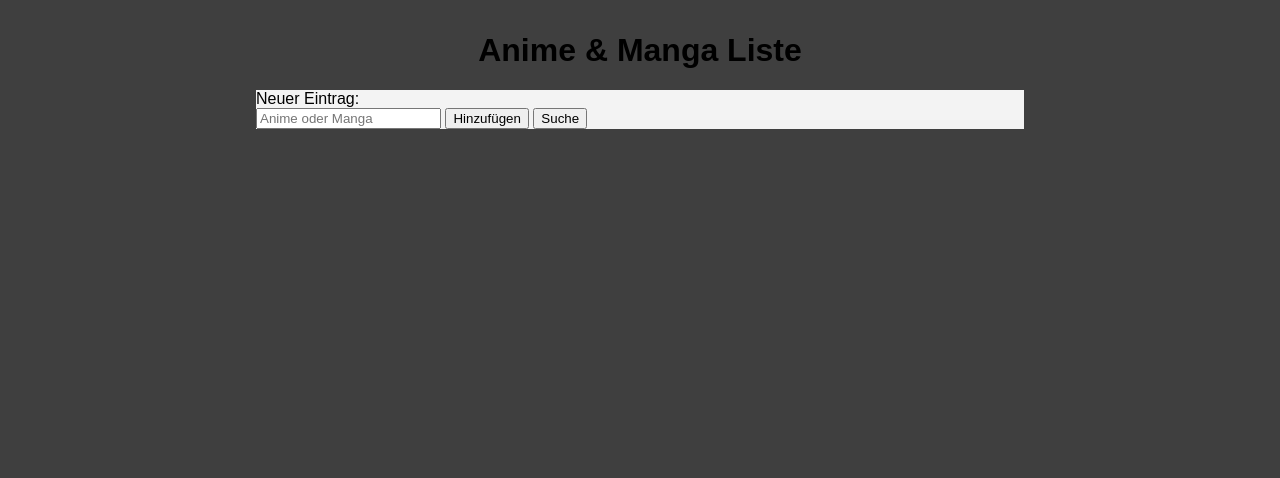
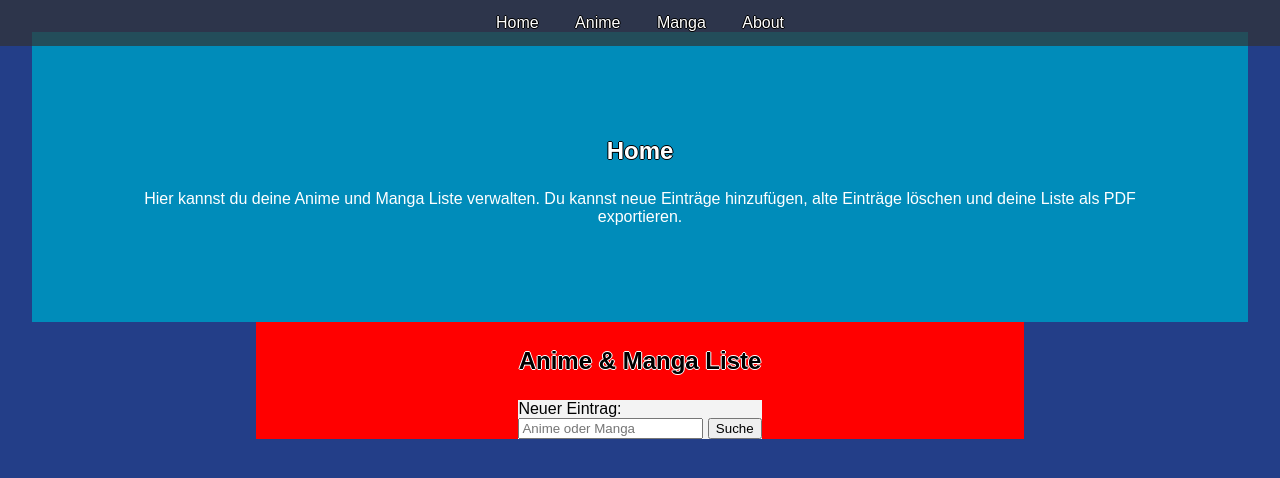
Before and after one commit to Miriam-DCI/AnimeListe, a plain HTML site: page index.html in a window 1280 px wide. Drawn offline with Linux system fonts and the light colour scheme.

Commit message:
anfang neues styling, NavBar hinzugefügt code etwas besser strukturiert home section hinzugefügt list section hinzugefügt css styling klassen hinzugefügt

```diff
--- a/index.html
+++ b/index.html
@@ -7,18 +7,33 @@
     <link rel="stylesheet" href="style.css" />
   </head>
   <body>
-    <h1>Anime & Manga Liste</h1>
+    <nav class="navbar">
+      <ul class="black-border">
+        <li><a href="index.html">Home</a></li>
+        <li><a href="anime.html">Anime</a></li>
+        <li><a href="manga.html">Manga</a></li>
+        <li><a href="about.html">About</a></li>
+      </ul>
+    </nav>
+    <section class="intro-text">
+      <h1 class="black-border">Home</h1>
+      <p>
+        Hier kannst du deine Anime und Manga Liste verwalten. Du kannst neue
+        Einträge hinzufügen, alte Einträge löschen und deine Liste als PDF
+        exportieren.
+      </p>
+    </section>
+    <section class="list">
+    <h2 class="white-border">Anime & Manga Liste</h2>
     <div id="list-container">
-      <div>
         <label for="animeInput">Neuer Eintrag: </label>
         <form onsubmit="event.preventDefault(); addToAnimeList();">
           <input type="text" id="animeInput" placeholder="Anime oder Manga" />
-          <button type="submit">Hinzufügen</button>
           <button type="button" onclick="searchAnime()">Suche</button>
         </form>
+        <div class="animeList"></div>
+      </section>
       </div>
-      <div class="animeList"></div>
-    </div>
     <div class="anime-search-result"></div>
     <script src="script.js"></script>
   </body>
--- a/script.js
+++ b/script.js
@@ -1,11 +1,10 @@
 /*
 
 TODO:
-- hinzufügen button überarbeiten so das der richtige title hinzugefügt wird
 - styling überarbeiten
 - suche überarbeiten
 - Filter hinzufügen
-
+- zweite seite bei den such ergebnissen hinzufügen
 
 */
 
--- a/style.css
+++ b/style.css
@@ -1,13 +1,76 @@
 body {
   font-family: Arial, sans-serif;
   margin: 2em;
-  background-color: #3f3f3f;
+  background-color: rgb(35, 62, 136);
 }
 
-h1 {
+h1,
+h2 {
+  text-align: center;
+}
+/* Stil für die gesamte Navigationsleiste */
+.navbar {
+  position: fixed;
+  top: 0;
+  left: 0;
+  width: 100%;
+  background-color: rgba(
+    51,
+    51,
+    51,
+    0.7
+  ); /* Hier wird die Transparenz festgelegt (0.7) */
+  z-index: 1; /* Damit die Navigationsleiste über den anderen Elementen liegt */
+
+  transition: top 0.3s;
+}
+
+/* Stil für die Liste innerhalb der Navigationsleiste */
+.navbar ul {
+  list-style-type: none;
+  margin: 0;
+  padding: 0;
+  overflow: hidden;
   text-align: center;
 }
 
+/* Stil für jedes Listenelement */
+.navbar ul li {
+  display: inline-block; /* Macht die Listenelemente inline und zentriert sie */
+  float: none;
+}
+
+/* Stil für den Link in jedem Listenpunkt */
+.navbar ul li a {
+  display: block;
+  color: white;
+  text-align: center;
+  padding: 14px 16px;
+  text-decoration: none;
+}
+
+/* Stil für den Link beim Hovern */
+.navbar ul li a:hover {
+  background-color: #ddd;
+  color: black;
+}
+
+.intro-text {
+  align-items: center;
+  justify-content: center;
+  text-align: center;
+  padding: 5em;
+  margin: 0px;
+  color: white;
+  background-color: #008cba;
+}
+.list {
+  display: flex;
+  flex-direction: column;
+  max-width: 60vw;
+  margin: auto;
+  background-color: red;
+}
 #list-container {
   display: flex;
   flex-direction: column;
@@ -102,3 +165,15 @@ h1 {
   margin-right: 10px;
   object-fit: cover;
 }
+
+.black-border {
+  color: white; /* Textfarbe */
+  text-shadow: -1px 0 black, 0 1px black, 1px 0 black, 0 -1px black; /* Textschatten in Schwarz um jeden Buchstaben */
+  padding: 5px; /* Optional: fügt Platz um den Text hinzu */
+}
+
+.white-border {
+  color: black; /* Textfarbe */
+  text-shadow: -1px 0 white, 0 1px white, 1px 0 white, 0 -1px white; /* Textschatten in Weiß um jeden Buchstaben */
+  padding: 5px; /* Optional: fügt Platz um den Text hinzu */
+}
```
